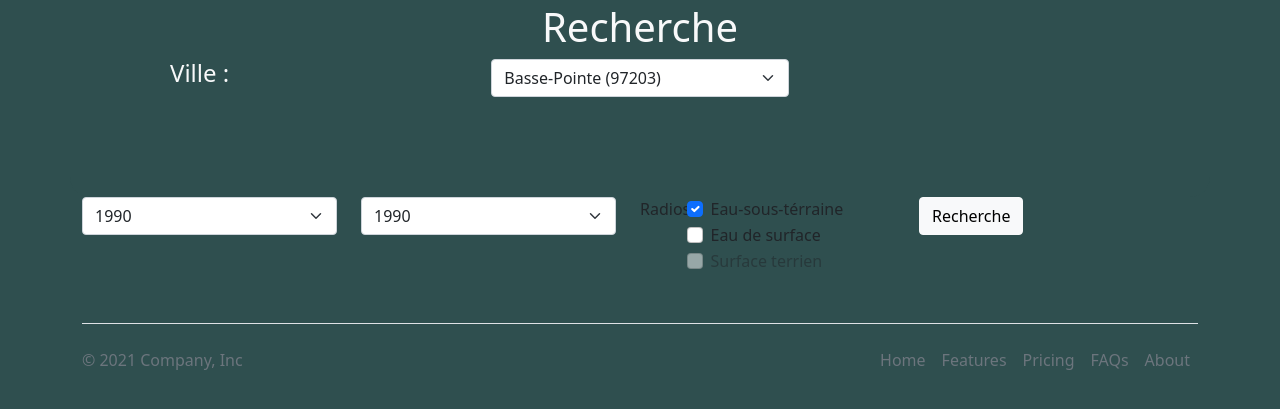
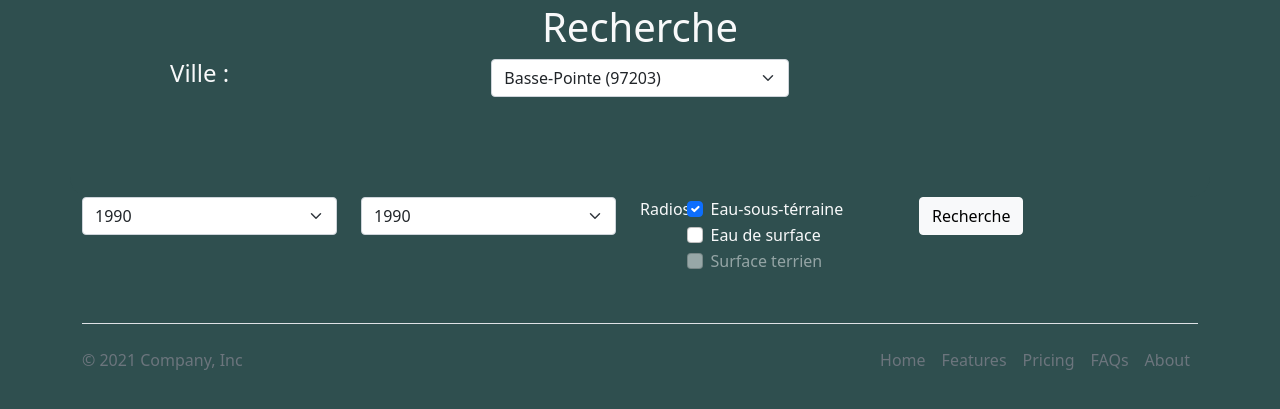
Before and after one commit to tiray972/ProjetChlord-cone, a Django app: page / in a window 1280 px wide. Shown: the part 232-641 px from the top of the page. Run offline with Django 4.2, Linux system fonts and the light colour scheme; parts of the project's set-up code (start-up, migrations or seed data) failed here and were passed over; some libraries are stand-ins or nearby versions.

Commit message:
Update hello.html

```diff
--- a/Chloredecone/chloredecone/affichage/templates/affichage/hello.html
+++ b/Chloredecone/chloredecone/affichage/templates/affichage/hello.html
@@ -56,23 +56,23 @@
                                 </div>
                                 <div class="col-md-3">
                                     <fieldset class="row mb-2">
-                                        <legend class="col-form-label col-sm-2 pt-0">Radios</legend>
+                                        <legend class="col-form-label col-sm-2 pt-0 text-light">Radios</legend>
                                         <div class="col-sm-10">
                                           <div class="form-check">
                                             <input class="form-check-input" type="checkbox" name="gridRadios" id="gridRadios1" value="option1" checked>
-                                            <label class="form-check-label" for="gridRadios1">
+                                            <label class="form-check-label text-light" for="gridRadios1">
                                               Eau-sous-térraine
                                             </label>
                                           </div>
                                           <div class="form-check">
                                             <input class="form-check-input" type="checkbox" name="gridRadios" id="gridRadios2" value="option2">
-                                            <label class="form-check-label" for="gridRadios2">
+                                            <label class="form-check-label text-light" for="gridRadios2">
                                               Eau de surface
                                             </label>
                                           </div>
                                           <div class="form-check disabled">
                                             <input class="form-check-input" type="checkbox" name="gridRadios" id="gridRadios3" value="option3" disabled>
-                                            <label class="form-check-label" for="gridRadios3">
+                                            <label class="form-check-label text-light" for="gridRadios3">
                                               Surface terrien
                                             </label>
                                           </div>
```
